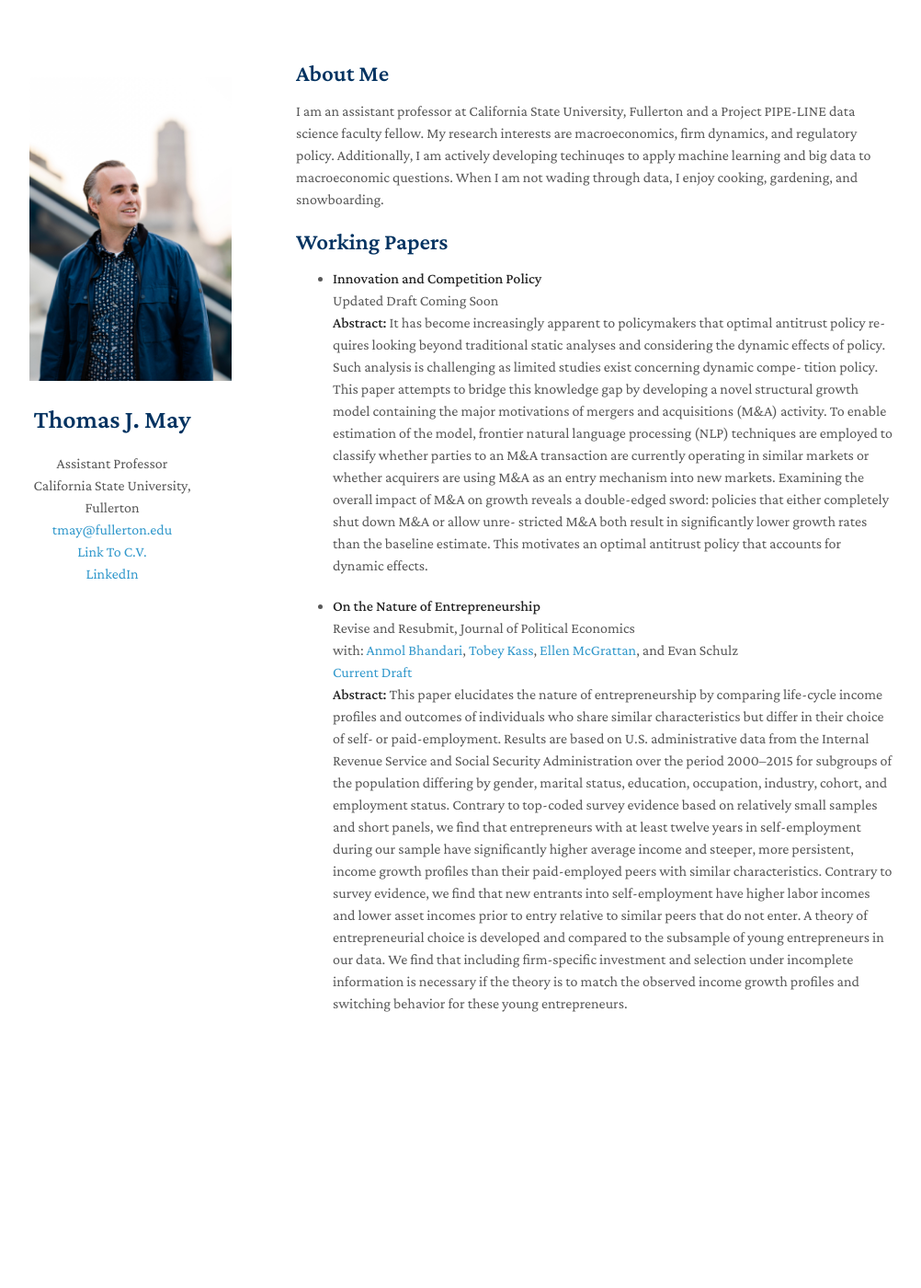
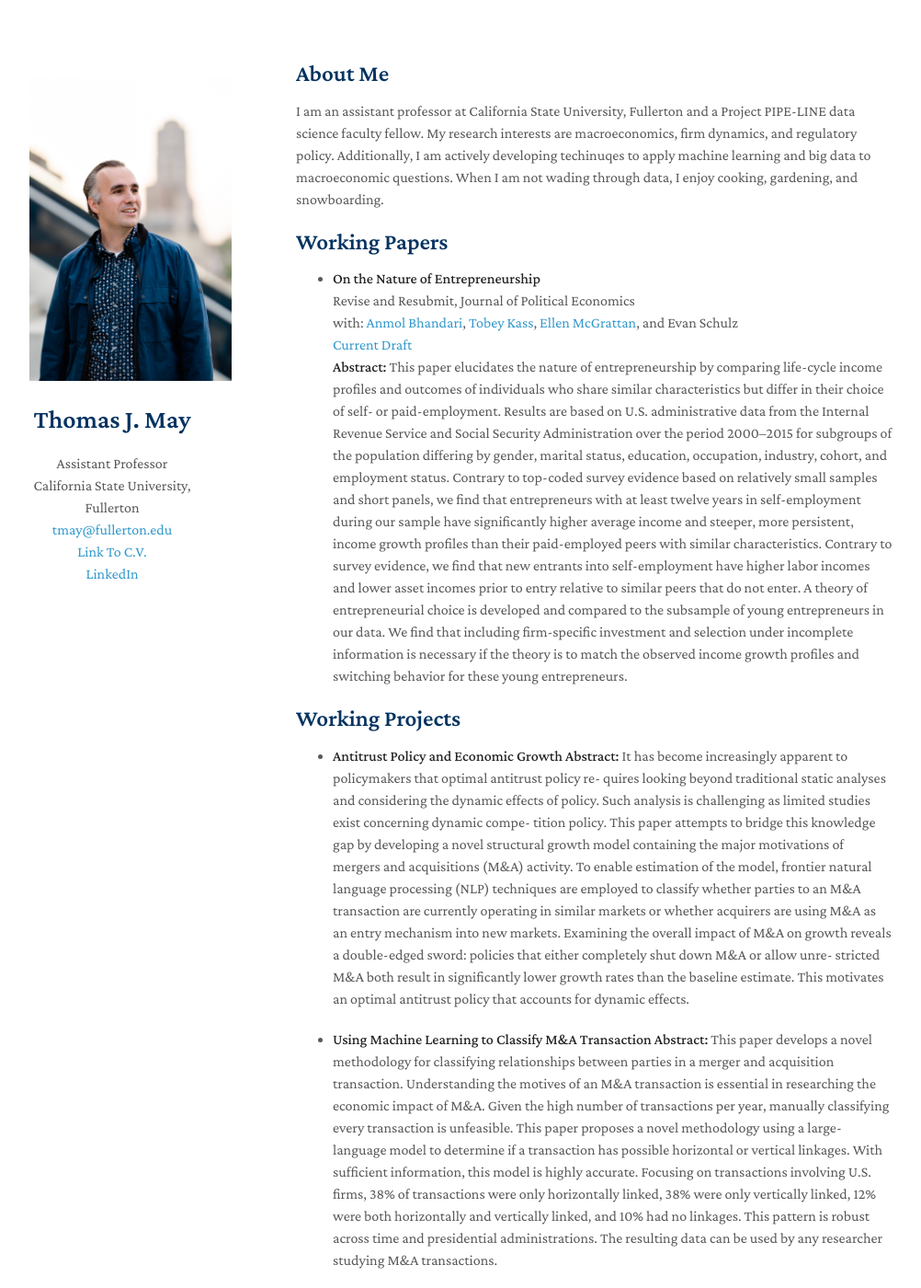
Before and after one commit to MayEcon/mayecon.github.io, a Jekyll site: the page built from index.md, in a window 1280 px wide and 1400 px high. Shown: the whole window at 92% size, without its empty margins (148-1150 px from the left). Built offline with Jekyll 4.4.1, drawn with Linux system fonts in a browser that asks for light colours; nearby versions of some CDN libraries; a style sheet for code colours, icons or effects is not loaded; our own code applies the rules of GitHub Pages for plain Markdown files.

Commit message:
Update index.md

```diff
--- a/index.md
+++ b/index.md
@@ -9,12 +9,6 @@ I am an assistant professor at California State University, Fullerton and a Proj
 
 ## Working Papers
 
-- **Innovation and Competition Policy**
-  <br>
-  Updated Draft Coming Soon
-  <br>
-  **Abstract:** It has become increasingly apparent to policymakers that optimal antitrust policy re- quires looking beyond traditional static analyses and considering the dynamic effects of policy. Such analysis is challenging as limited studies exist concerning dynamic compe- tition policy. This paper attempts to bridge this knowledge gap by developing a novel structural growth model containing the major motivations of mergers and acquisitions (M&A) activity. To enable estimation of the model, frontier natural language processing (NLP) techniques are employed to classify whether parties to an M&A transaction are currently operating in similar markets or whether acquirers are using M&A as an entry mechanism into new markets. Examining the overall impact of M&A on growth reveals a double-edged sword: policies that either completely shut down M&A or allow unre- stricted M&A both result in significantly lower growth rates than the baseline estimate. This motivates an optimal antitrust policy that accounts for dynamic effects.
-
 - **On the Nature of Entrepreneurship**
   <br> Revise and Resubmit, Journal of Political Economics
   <br>
@@ -22,3 +16,11 @@ I am an assistant professor at California State University, Fullerton and a Proj
   <br>[Current Draft](https://www.irs.gov/pub/irs-soi/22rpnatureofentrepreneurship.pdf)
   <br>
   **Abstract:** This paper elucidates the nature of entrepreneurship by comparing life-cycle income profiles and outcomes of individuals who share similar characteristics but differ in their choice of self- or paid-employment. Results are based on U.S. administrative data from the Internal Revenue Service and Social Security Administration over the period 2000–2015 for subgroups of the population differing by gender, marital status, education, occupation, industry, cohort, and employment status. Contrary to top-coded survey evidence based on relatively small samples and short panels, we find that entrepreneurs with at least twelve years in self-employment during our sample have significantly higher average income and steeper, more persistent, income growth profiles than their paid-employed peers with similar characteristics. Contrary to survey evidence, we find that new entrants into self-employment have higher labor incomes and lower asset incomes prior to entry relative to similar peers that do not enter. A theory of entrepreneurial choice is developed and compared to the subsample of young entrepreneurs in our data. We find that including firm-specific investment and selection under incomplete information is necessary if the theory is to match the observed income growth profiles and switching behavior for these young entrepreneurs.
+
+## Working Projects
+
+- **Antitrust Policy and Economic Growth**
+  **Abstract:** It has become increasingly apparent to policymakers that optimal antitrust policy re- quires looking beyond traditional static analyses and considering the dynamic effects of policy. Such analysis is challenging as limited studies exist concerning dynamic compe- tition policy. This paper attempts to bridge this knowledge gap by developing a novel structural growth model containing the major motivations of mergers and acquisitions (M&A) activity. To enable estimation of the model, frontier natural language processing (NLP) techniques are employed to classify whether parties to an M&A transaction are currently operating in similar markets or whether acquirers are using M&A as an entry mechanism into new markets. Examining the overall impact of M&A on growth reveals a double-edged sword: policies that either completely shut down M&A or allow unre- stricted M&A both result in significantly lower growth rates than the baseline estimate. This motivates an optimal antitrust policy that accounts for dynamic effects.
+
+- **Using Machine Learning to Classify M&A Transaction**
+  **Abstract:** This paper develops a novel methodology for classifying relationships between parties in a merger and acquisition transaction. Understanding the motives of an M&A transaction is essential in researching the economic impact of M&A. Given the high number of transactions per year, manually classifying every transaction is unfeasible. This paper proposes a novel methodology using a large-language model to determine if a transaction has possible horizontal or vertical linkages. With sufficient information, this model is highly accurate. Focusing on transactions involving U.S. firms, 38% of transactions were only horizontally linked, 38% were only vertically linked, 12% were both horizontally and vertically linked, and 10% had no linkages. This pattern is robust across time and presidential administrations. The resulting data can be used by any researcher studying M&A transactions.
```
